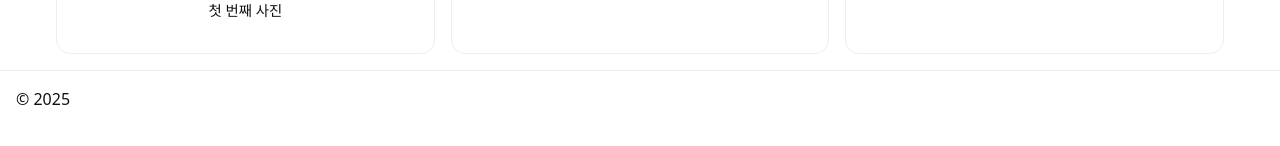
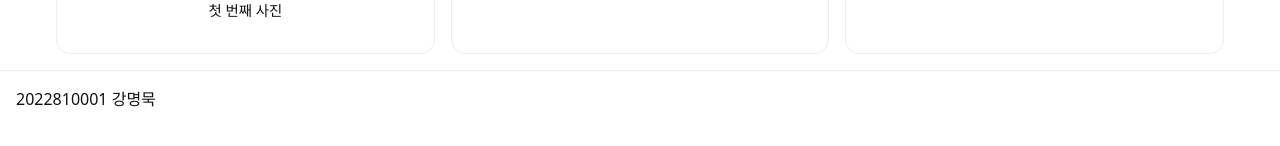
Before and after one commit to myoungmuk/my-intro-site, a plain HTML site: page index.html in a window 1280 px wide. Shown: the part 636-782 px from the top of the page. Drawn offline with Linux system fonts and the light colour scheme.

Commit message:
Update index.html

```diff
--- a/index.html
+++ b/index.html
@@ -68,7 +68,7 @@
     </section>
   </main>
 
-  <footer class="site-footer">© 2025</footer>
+  <footer class="site-footer">2022810001 강명묵</footer>
 
   <script>
     // 화면 전환 스크립트
```
